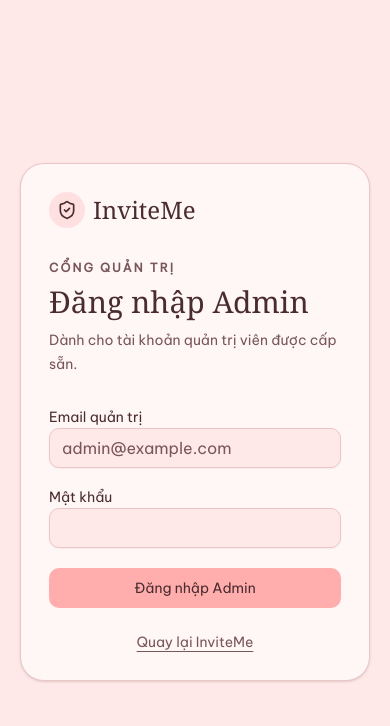
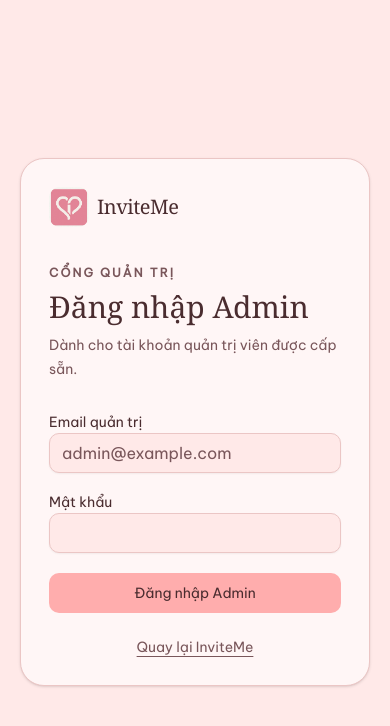
Before and after one commit to ITduow/InviteMe-FrontEnd, a Next.js app: page /admin/login in a window 390 px wide. Shown: the top 726 px of the page. Built offline with nearby package versions, Linux system fonts and the light colour scheme; no server answers.

Commit message:
feat(branding): replace site logos with official InviteMe logo
- Add a shared responsive brand logo component using the provided artwork
- Update public, dashboard, auth, guest, and admin branding
- Set the new logo as the site icon

```diff
--- a/src/app/(auth)/layout.tsx
+++ b/src/app/(auth)/layout.tsx
@@ -1,14 +1,17 @@
 import type { ReactNode } from "react";
-import Link from "next/link";
+import { BrandLogo } from "@/shared/components/brand-logo";
 export default function Layout({ children }: { children: ReactNode }) {
   return (
     <main
       id="main-content"
       className="auth-shell flex min-h-screen flex-col items-center justify-center px-5 py-12"
     >
-      <Link href="/" className="auth-shell__brand mb-8 font-display text-3xl text-primary">
-        InviteMe
-      </Link>
+      <BrandLogo
+        href="/"
+        size="lg"
+        className="auth-shell__brand mb-8"
+        ariaLabel="InviteMe — Trang chủ"
+      />
       <div className="auth-shell__panel w-full max-w-md rounded-2xl border bg-card p-7 shadow-sm">
         {children}
       </div>
--- a/src/app/(guest)/layout.tsx
+++ b/src/app/(guest)/layout.tsx
@@ -1,5 +1,6 @@
 import type { Metadata } from "next";
 import type { ReactNode } from "react";
+import { BrandLogo } from "@/shared/components/brand-logo";
 export const metadata: Metadata = {
   robots: { index: false, follow: false },
   referrer: "no-referrer",
@@ -8,7 +9,7 @@
   return (
     <main id="main-content" className="min-h-screen bg-[#f3f1e9] px-5 py-12">
       <div className="mx-auto max-w-xl space-y-8">
-        <p className="text-center font-display text-2xl text-primary">InviteMe</p>
+        <BrandLogo size="md" className="mx-auto justify-center" />
         {children}
       </div>
     </main>
--- a/src/app/layout.tsx
+++ b/src/app/layout.tsx
@@ -5,6 +5,10 @@
 export const metadata: Metadata = {
   title: { default: "InviteMe", template: "%s | InviteMe" },
   description: "Tạo website cưới và lời mời trực tuyến thật riêng cho ngày vui của hai bạn.",
+  icons: {
+    icon: "/images/brand/inviteme-logo.png",
+    apple: "/images/brand/inviteme-logo.png",
+  },
 };
 export default function RootLayout({ children }: { children: ReactNode }) {
   return (
--- a/src/features/auth/components/admin-login-form.tsx
+++ b/src/features/auth/components/admin-login-form.tsx
@@ -15,6 +15,7 @@
 import { Button } from "@/shared/ui/button";
 import { Input } from "@/shared/ui/input";
 import { FormField } from "@/shared/forms/form-field";
+import { BrandLogo } from "@/shared/components/brand-logo";
 import { SessionLoading } from "@/shared/feedback/session-loading";
 
 function errorMessage(error: unknown) {
@@ -87,15 +88,7 @@
 
   return (
     <section className="w-full max-w-md rounded-3xl border border-border bg-card p-7 shadow-sm sm:p-9">
-      <Link
-        href="/"
-        className="inline-flex items-center gap-2 font-display text-2xl text-foreground"
-      >
-        <span className="flex size-9 items-center justify-center rounded-full bg-primary/30 text-primary-foreground">
-          <ShieldCheck className="size-5" aria-hidden="true" />
-        </span>
-        InviteMe
-      </Link>
+      <BrandLogo href="/" size="md" ariaLabel="InviteMe — Trang chủ" />
       <p className="mt-8 text-xs font-semibold uppercase tracking-[0.18em] text-muted-foreground">
         Cổng quản trị
       </p>
--- /dev/null
+++ b/src/shared/components/brand-logo.tsx
@@ -0,0 +1,83 @@
+import Image from "next/image";
+import Link from "next/link";
+import { cn } from "@/shared/lib/utils";
+
+type BrandLogoSize = "sm" | "md" | "lg" | "xl";
+
+const sizeClasses: Record<BrandLogoSize, { mark: string; wordmark: string; gap: string }> = {
+  sm: { mark: "size-8", wordmark: "text-lg", gap: "gap-2" },
+  md: { mark: "size-10", wordmark: "text-xl", gap: "gap-2" },
+  lg: { mark: "size-11", wordmark: "text-2xl", gap: "gap-2.5" },
+  xl: { mark: "size-14", wordmark: "text-3xl sm:text-4xl", gap: "gap-3" },
+};
+const imageSizes: Record<BrandLogoSize, string> = {
+  sm: "78px",
+  md: "98px",
+  lg: "108px",
+  xl: "137px",
+};
+
+type BrandLogoProps = {
+  href?: string;
+  size?: BrandLogoSize;
+  className?: string;
+  ariaLabel?: string;
+};
+
+export function BrandLogo({
+  href,
+  size = "md",
+  className,
+  ariaLabel = "InviteMe",
+}: BrandLogoProps) {
+  const classes = sizeClasses[size];
+  const content = (
+    <>
+      <span
+        className={cn(
+          "relative inline-block shrink-0 overflow-hidden rounded-[28%] bg-[#faf8f2]",
+          classes.mark,
+        )}
+        aria-hidden="true"
+      >
+        <Image
+          src="/images/brand/inviteme-logo.png"
+          alt=""
+          width={658}
+          height={658}
+          sizes={imageSizes[size]}
+          className="absolute max-w-none"
+          style={{ width: "245%", height: "245%", left: "-72.5%", top: "-56%" }}
+        />
+      </span>
+      <span
+        className={cn("font-display leading-none tracking-tight text-foreground", classes.wordmark)}
+        aria-hidden="true"
+      >
+        InviteMe
+      </span>
+    </>
+  );
+
+  if (href) {
+    return (
+      <Link
+        href={href}
+        className={cn("inline-flex shrink-0 items-center", classes.gap, className)}
+        aria-label={ariaLabel}
+      >
+        {content}
+      </Link>
+    );
+  }
+
+  return (
+    <span
+      className={cn("inline-flex shrink-0 items-center", classes.gap, className)}
+      role="img"
+      aria-label={ariaLabel}
+    >
+      {content}
+    </span>
+  );
+}
--- a/src/shared/feedback/session-loading.tsx
+++ b/src/shared/feedback/session-loading.tsx
@@ -1,4 +1,4 @@
-import { Flower2 } from "lucide-react";
+import { BrandLogo } from "@/shared/components/brand-logo";
 
 export function SessionLoading() {
   return (
@@ -7,10 +7,7 @@
       aria-label="Đang tải InviteMe…"
       className="fixed inset-0 z-[100] flex min-h-dvh flex-col items-center justify-center gap-6 bg-background text-foreground"
     >
-      <div className="flex items-center gap-3 motion-safe:animate-pulse" aria-hidden="true">
-        <Flower2 className="size-9 text-primary" strokeWidth={1.5} />
-        <span className="font-display text-4xl tracking-tight sm:text-5xl">InviteMe</span>
-      </div>
+      <BrandLogo size="xl" className="motion-safe:animate-pulse" />
       <span className="sr-only">Đang tải InviteMe…</span>
     </div>
   );
--- a/src/shared/layout/dashboard-shell.tsx
+++ b/src/shared/layout/dashboard-shell.tsx
@@ -1,9 +1,10 @@
 "use client";
 import Link from "next/link";
 import { usePathname } from "next/navigation";
-import { Menu, Flower2, PanelLeftClose, PanelLeftOpen } from "lucide-react";
+import { Menu, PanelLeftClose, PanelLeftOpen } from "lucide-react";
 import { useState, type ReactNode } from "react";
 import { Button } from "@/shared/ui/button";
+import { BrandLogo } from "@/shared/components/brand-logo";
 import { useUiStore } from "@/shared/stores/ui.store";
 import { cn } from "@/shared/lib/utils";
 export type NavigationItem = { href: string; label: string };
@@ -32,9 +33,7 @@
       )}
     >
       <header className="flex items-center justify-between border-b bg-card p-4 md:hidden">
-        <Link href={homeHref} className="font-display text-xl">
-          InviteMe
-        </Link>
+        <BrandLogo href={homeHref} size="sm" />
         <Button
           variant="ghost"
           size="icon"
@@ -55,10 +54,7 @@
         )}
       >
         <div className="mb-12 hidden items-center justify-between gap-2 md:flex">
-          <Link href={homeHref} className="flex items-center gap-2 font-display text-2xl">
-            <Flower2 className="size-6 text-primary" aria-hidden="true" />
-            InviteMe
-          </Link>
+          <BrandLogo href={homeHref} size="md" />
           <Button
             variant="ghost"
             size="icon"
--- a/src/shared/layout/public-shell.tsx
+++ b/src/shared/layout/public-shell.tsx
@@ -1,16 +1,18 @@
 import Link from "next/link";
-import { Flower2 } from "lucide-react";
 import type { ReactNode } from "react";
+import { BrandLogo } from "@/shared/components/brand-logo";
 
 export function PublicShell({ children }: { children: ReactNode }) {
   return (
     <div className="public-shell">
       <header className="public-nav">
         <div className="public-nav__inner">
-          <Link href="/" className="public-nav__brand" aria-label="InviteMe — Trang chủ">
-            <Flower2 className="size-6" aria-hidden="true" />
-            InviteMe
-          </Link>
+          <BrandLogo
+            href="/"
+            size="lg"
+            className="public-nav__brand"
+            ariaLabel="InviteMe — Trang chủ"
+          />
           <nav aria-label="Điều hướng chính" className="public-nav__links">
             <Link href="/templates">Mẫu thiết kế</Link>
             <Link href="/#features">Tính năng</Link>
@@ -27,9 +29,12 @@
       </main>
       <footer className="public-footer">
         <div className="public-footer__top">
-          <Link href="/" className="public-footer__brand">
-            InviteMe
-          </Link>
+          <BrandLogo
+            href="/"
+            size="sm"
+            className="public-footer__brand"
+            ariaLabel="InviteMe — Trang chủ"
+          />
           <nav aria-label="Điều hướng chân trang" className="public-footer__links">
             <Link href="/templates">Mẫu thiết kế</Link>
             <Link href="/#guide">Hướng dẫn</Link>
```
Also changed, not shown: public/images/brand/inviteme-logo.png (added).
